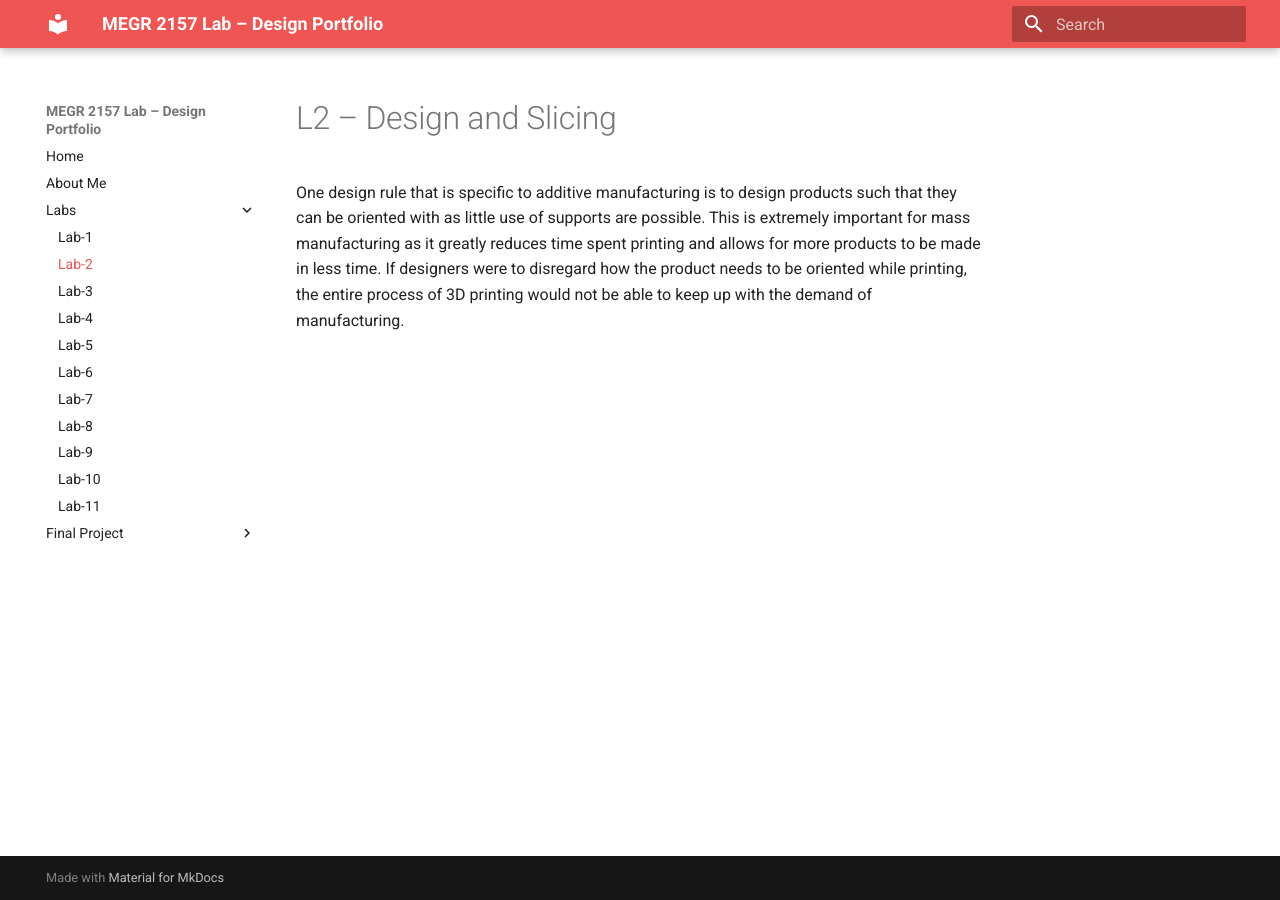
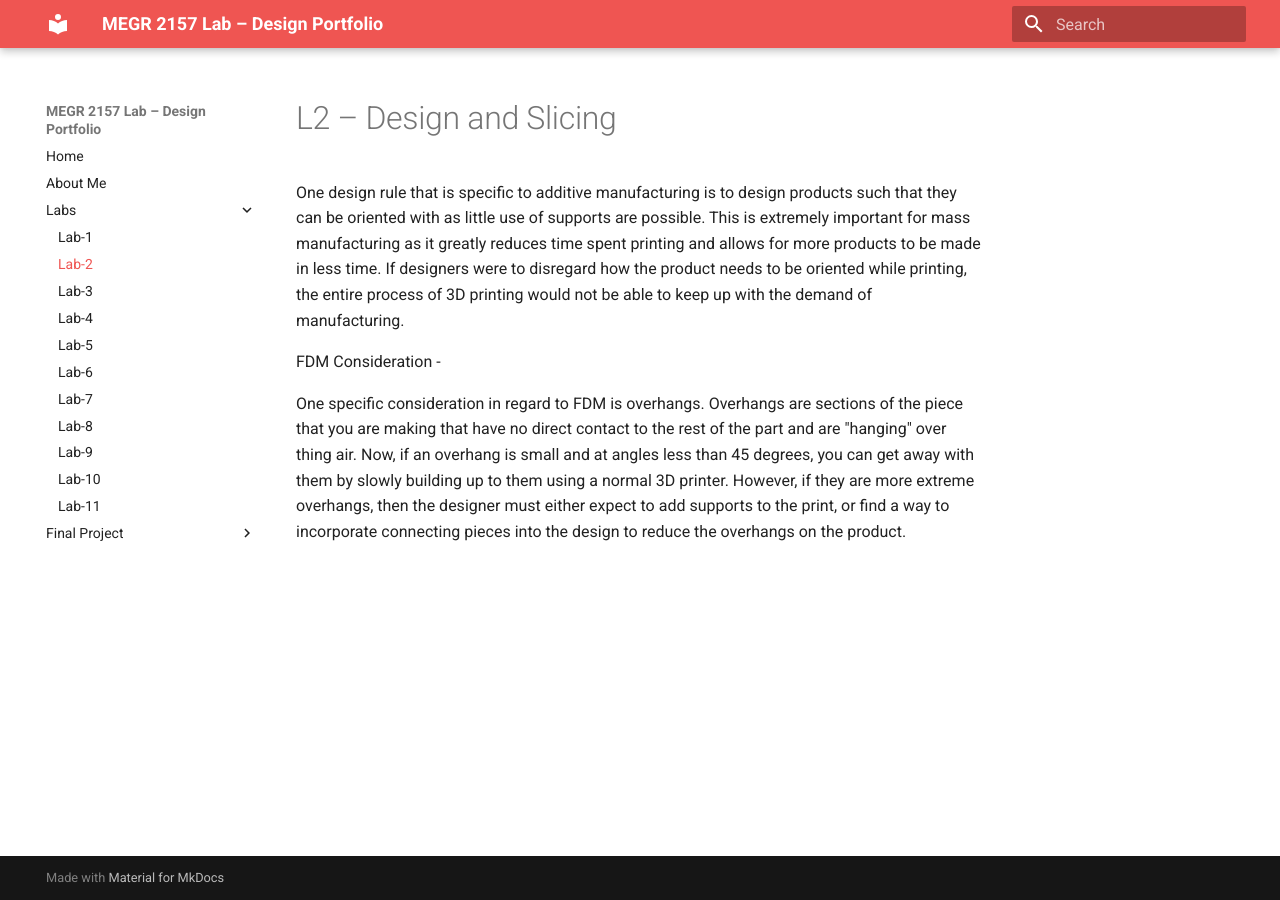
Before and after one commit to AustinW-UNCC/Lab-Portfolio-MEGR2157, an MkDocs documentation site: the page built from docs/Labs/L02/index.md, in a window 1280 px wide. Built offline with MkDocs 1.6.1 and Material for MkDocs 9.7.7, drawn with Linux system fonts in a browser that asks for light colours.

Commit message:
Enhance L2 index with FDM overhang considerations
Added a section on FDM considerations regarding overhangs in 3D printing.

```diff
--- a/docs/Labs/L02/index.md
+++ b/docs/Labs/L02/index.md
@@ -1,3 +1,8 @@
 # L2 – Design and Slicing
 
 One design rule that is specific to additive manufacturing is to design products such that they can be oriented with as little use of supports are possible. This is extremely important for mass manufacturing as it greatly reduces time spent printing and allows for more products to be made in less time. If designers were to disregard how the product needs to be oriented while printing, the entire process of 3D printing would not be able to keep up with the demand of manufacturing.
+
+
+FDM Consideration -
+
+One specific consideration in regard to FDM is overhangs. Overhangs are sections of the piece that you are making that have no direct contact to the rest of the part and are "hanging" over thing air. Now, if an overhang is small and at angles less than 45 degrees, you can get away with them by slowly building up to them using a normal 3D printer. However, if they are more extreme overhangs, then the designer must either expect to add supports to the print, or find a way to incorporate connecting pieces into the design to reduce the overhangs on the product.
```
